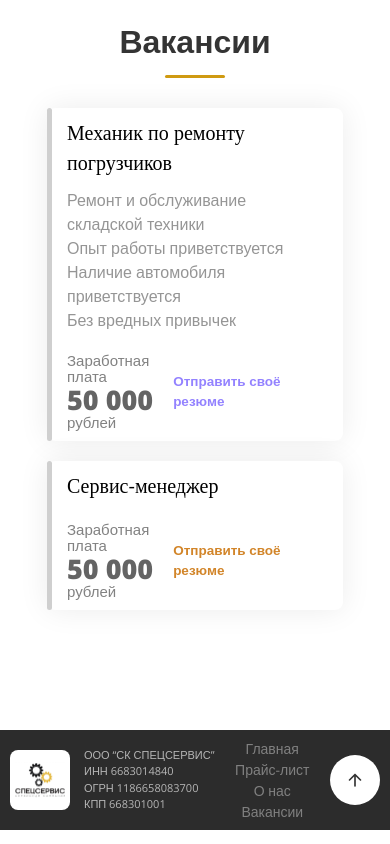
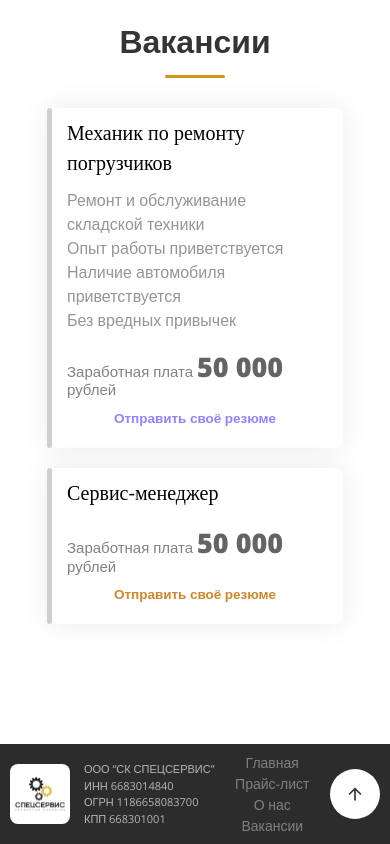
Before and after one commit to WhiteWolf12309/specservice, a React (Vite) app: page / in a window 390 px wide. Shown: the part 6644-7488 px from the top of the page. Built offline with nearby package versions, Linux system fonts and the light colour scheme.

Commit message:
Update Vacancy.scss

```diff
--- a/src/components/Vacancy/Vacancy.scss
+++ b/src/components/Vacancy/Vacancy.scss
@@ -82,11 +82,19 @@
                 align-items: center;
                 margin-top: 20px;
 
+                @media (max-width: 425px) {
+                    flex-direction: column;
+                }
+
                 .vacancy__wage {
                     width: 40%;
                     font-size: 15px;
                     color: #828282;
                     line-height: 1.1;
+
+                    @media (max-width: 425px) {
+                        width: 100%;
+                    }
 
                     .wage {
                         font-weight: 800;
@@ -103,6 +111,7 @@
                     padding: 10px 20px;
                     cursor: pointer;
                     transition: background-color 0.2s linear;
+                    text-align: center;
 
                     &.blue {
                         color: #9382ff;
```
